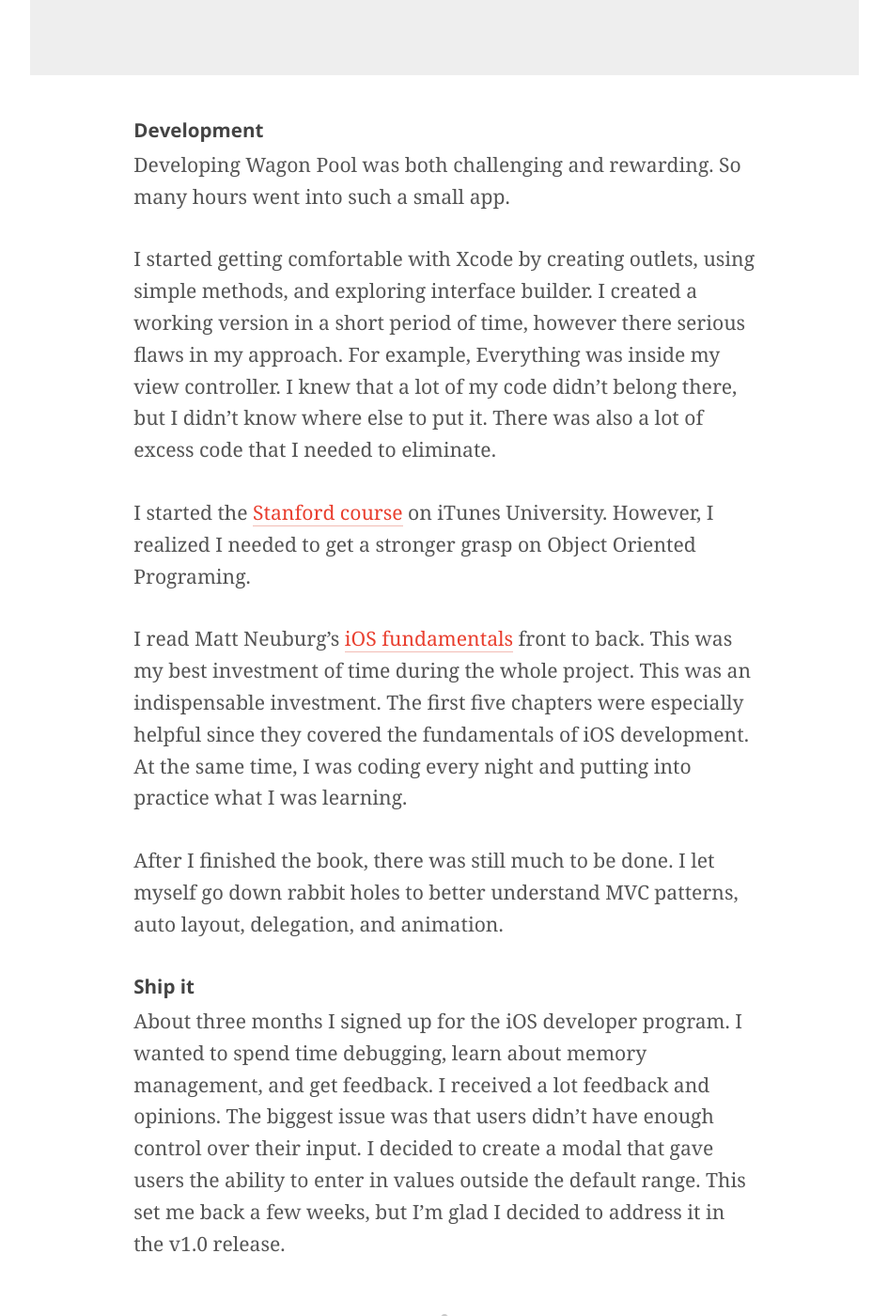
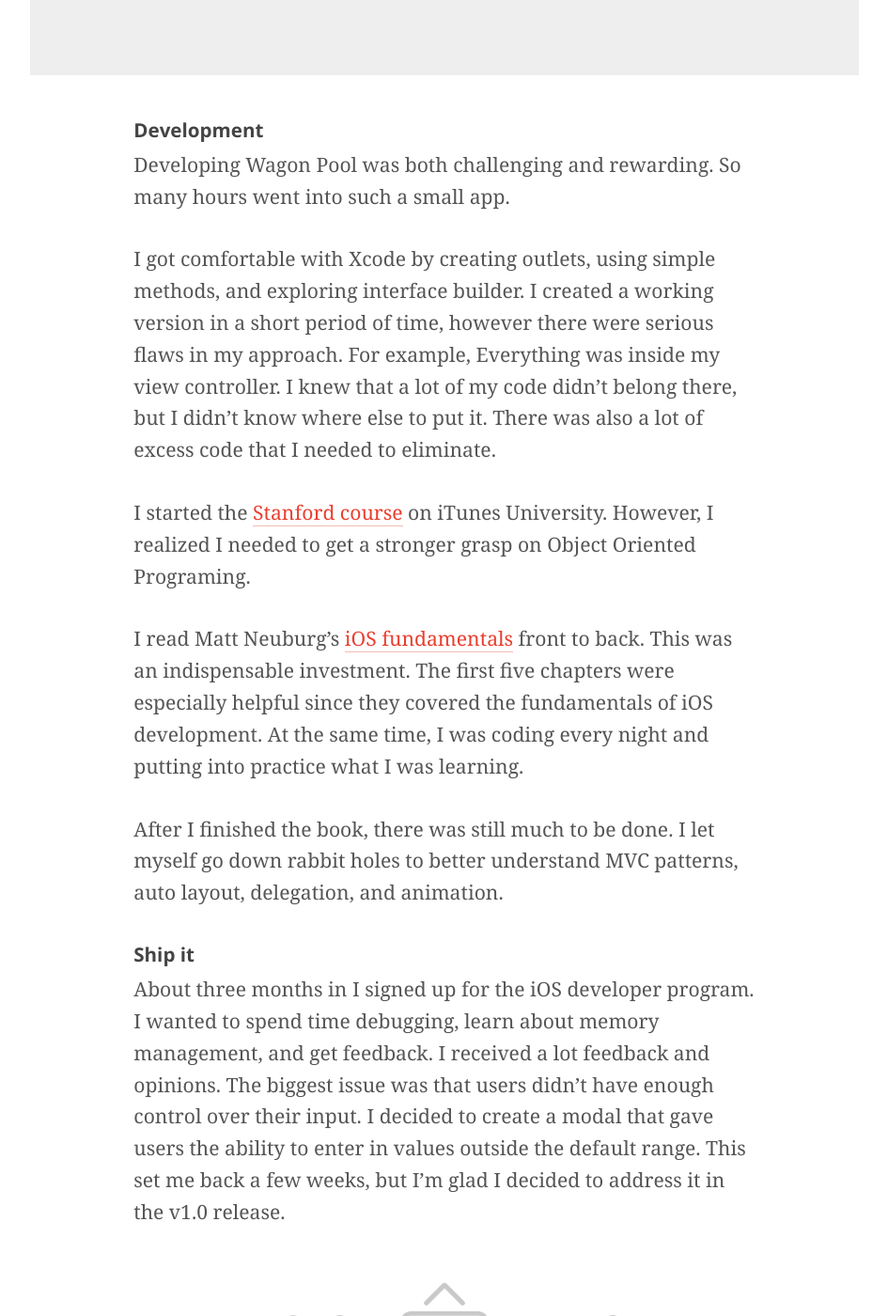
Before and after one commit to zhenghaohe/philipcdavis.github.io, a Jekyll site: the page built from _posts/2014-08-26-making-wagonpool.markdown, in a window 1280 px wide and 1400 px high, scrolled down 3695 px. Shown: the whole window at 94% size, without its empty margins (167-1112 px from the left). Built offline with Jekyll 4.4.1, drawn with Linux system fonts in a browser that asks for light colours; some of the changed text lies outside the part shown.

Commit message:
Finishing touches on wagonpool post

```diff
--- a/_posts/2014-08-26-making-wagonpool.markdown
+++ b/_posts/2014-08-26-making-wagonpool.markdown
@@ -26,11 +26,11 @@
 ###Design
 I wanted the app to look polished and to make calculating easy.
 I spent a lot of time thinking about how I wanted the users to input information.
-I mocked up 8 different ways the interface could work which helped me evaluate different interface options.
+I mocked up 8 different ways the interface could work.
 ![Mockups]({{site.baseurl}}/assets/dist/posts/wagon-mockups.jpg "Mockups")
 I chose the last option as a starting point because the user can get fast estimates without having to type or switch pages.
 
-I made something simple for the icon which I was planning on using.
+I started with something simple for the icon which I was planning on using.
 A friend challenged me to make something memorable.
 I sketched out lots of ideas some of which looked great at 512x512, but poor on the actual device.
 After much tweaking I came up with something I liked.
@@ -40,21 +40,20 @@
 ###Development
 Developing Wagon Pool was both challenging and rewarding. So many hours went into such a small app.
 
-I started getting comfortable with Xcode by creating outlets, using simple methods, and exploring interface builder. I created a working version in a short period of time, however there serious flaws in my approach. For example, Everything was inside my view controller.
+I got comfortable with Xcode by creating outlets, using simple methods, and exploring interface builder. I created a working version in a short period of time, however there were serious flaws in my approach. For example, Everything was inside my view controller.
 I knew that a lot of my code didn't belong there, but I didn’t know where else to put it. There was also a lot of excess code that I needed to eliminate.
 
 I started the [Stanford course](https://itunes.apple.com/us/course/developing-ios-7-apps-for/id733644550) on iTunes University.
 However, I realized I needed to get a stronger grasp on Object Oriented Programing.
 
 I read Matt Neuburg's [iOS fundamentals](http://www.amazon.com/iOS-Programming-Fundamentals-Objective-C-Basics/dp/1491945575/ref=sr_1_2?ie=UTF8&qid=1409103316&sr=8-2) front to back.
-This was my best investment of time during the whole project.
 This was an indispensable investment. The first five chapters were especially helpful since they covered the fundamentals of iOS development.
 At the same time, I was coding every night and putting into practice what I was learning.
 
 After I finished the book, there was still much to be done. I let myself go down rabbit holes to better understand MVC patterns, auto layout, delegation, and animation.
 
 ###Ship it
-About three months I signed up for the iOS developer program.
+About three months in I signed up for the iOS developer program.
 I wanted to spend time debugging, learn about memory management, and get feedback.
 I received a lot feedback and opinions. The biggest issue was that users didn’t have enough control over their input.
 I decided to create a modal that gave users the ability to enter in values outside the default range.
```
Also changed, not shown: 2 other files.
